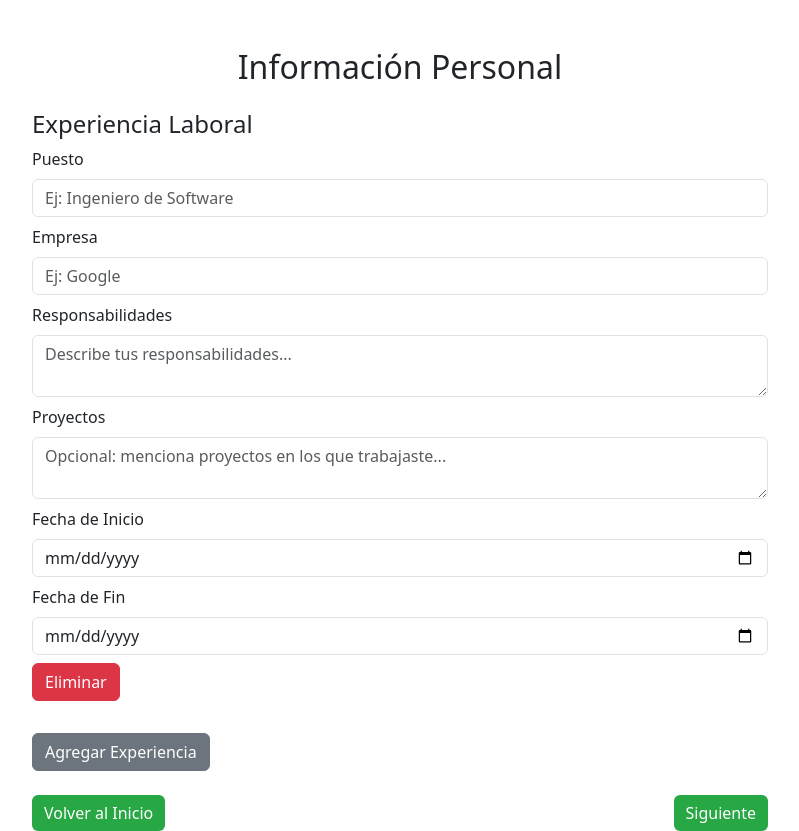
After one commit to gabriela611/Hojii-Scan, a Django app: page /cv/work_experience/7/ in a window 1280 px wide. The commit adds this page. Shown: the whole page, without its empty margins (240-1039 px from the left). Run offline with Django 5.2, Linux system fonts and the light colour scheme; data comes from the database, SQL or seed files in the repository; some libraries are stand-ins or nearby versions.

Commit message:
Creación de nuevo modelo Work Experience y creación de su página

```diff
--- a/cv_forms/admin.py
+++ b/cv_forms/admin.py
@@ -1,5 +1,6 @@
 from django.contrib import admin
-from .models import PersonalInfo, EducationInfo
+from .models import PersonalInfo, EducationInfo, WorkExperience
 
 admin.site.register(PersonalInfo)
 admin.site.register(EducationInfo)
+admin.site.register(WorkExperience)
--- a/cv_forms/models.py
+++ b/cv_forms/models.py
@@ -27,3 +27,16 @@ class EducationInfo(models.Model):
 
     def __str__(self):
         return f"{self.personal_info.nombre} - {self.get_tipo_display()} - {self.titulo}"
+    from django.db import models
+
+class WorkExperience(models.Model):
+    personal_info = models.ForeignKey(PersonalInfo, on_delete=models.CASCADE, related_name="work_experiences")
+    puesto = models.CharField(max_length=100)
+    empresa = models.CharField(max_length=100)
+    responsabilidades = models.TextField()
+    proyectos = models.TextField(blank=True, null=True)
+    fecha_inicio = models.DateField()
+    fecha_fin = models.DateField(null=True, blank=True)
+
+    def __str__(self):
+        return f"{self.personal_info.nombre} - {self.puesto} en {self.empresa}"
--- /dev/null
+++ b/cv_forms/templates/work_experience.html
@@ -0,0 +1,110 @@
+<!DOCTYPE html>
+<html lang="es">
+<head>
+    <meta charset="UTF-8">
+    <meta name="viewport" content="width=device-width, initial-scale=1.0">
+    <title>Información Personal</title>
+
+    <!-- Bootstrap CSS -->
+    <link href="https://cdn.jsdelivr.net/npm/bootstrap@5.3.0/dist/css/bootstrap.min.css" rel="stylesheet">
+
+    <style>
+        .btn-custom {
+            background-color: #28a745; /* Verde Bootstrap */
+            color: white;
+            border: none;
+        }
+        .btn-custom:hover {
+            background-color: #218838;
+        }
+    </style>
+</head>
+<body>
+    <div class="container mt-5">
+        <div class="row justify-content-center">
+            <div class="col-md-8">
+                <h2 class="text-center mb-4">Información Personal</h2>
+                <form method="post" id="personal-info-form">
+                    {% csrf_token %}
+                    {% load widget_tweaks %}
+
+                    <!-- Experiencia Laboral -->
+                    <h4 class="mt-4">Experiencia Laboral</h4>
+                    <div id="experiencia-container">
+                        <div class="experiencia-item mb-3">
+                            <label class="form-label">Puesto</label>
+                            <input type="text" name="puesto[]" class="form-control" placeholder="Ej: Ingeniero de Software" required>
+
+                            <label class="form-label mt-2">Empresa</label>
+                            <input type="text" name="empresa[]" class="form-control" placeholder="Ej: Google" required>
+
+                            <label class="form-label mt-2">Responsabilidades</label>
+                            <textarea name="responsabilidades[]" class="form-control" placeholder="Describe tus responsabilidades..." required></textarea>
+
+                            <label class="form-label mt-2">Proyectos</label>
+                            <textarea name="proyectos[]" class="form-control" placeholder="Opcional: menciona proyectos en los que trabajaste..."></textarea>
+
+                            <label class="form-label mt-2">Fecha de Inicio</label>
+                            <input type="date" name="fecha_inicio[]" class="form-control" required>
+
+                            <label class="form-label mt-2">Fecha de Fin</label>
+                            <input type="date" name="fecha_fin[]" class="form-control">
+
+                            <button type="button" class="btn btn-danger mt-2 remove-experience">Eliminar</button>
+                        </div>
+                    </div>
+
+                    <button type="button" class="btn btn-secondary mt-3" id="add-experience">Agregar Experiencia</button>
+
+                    <!-- Botones -->
+                    <div class="d-grid gap-2 d-md-flex justify-content-md-between mt-4">
+                        <a href="{% url 'home' %}" class="btn btn-custom">Volver al Inicio</a>
+                        <button type="submit" class="btn btn-custom">Siguiente</button>
+                    </div>
+                </form>
+            </div>
+        </div>
+    </div>
+
+    <!-- Bootstrap JS y dependencias -->
+    <script src="https://cdn.jsdelivr.net/npm/@popperjs/core@2.11.6/dist/umd/popper.min.js"></script>
+    <script src="https://cdn.jsdelivr.net/npm/bootstrap@5.3.0/dist/js/bootstrap.min.js"></script>
+
+    <!-- Script para añadir/eliminar experiencias laborales -->
+    <script>
+        document.getElementById('add-experience').addEventListener('click', function () {
+            let container = document.getElementById('experiencia-container');
+            let div = document.createElement('div');
+            div.classList.add('experiencia-item', 'mb-3');
+            div.innerHTML = `
+                <label class="form-label">Puesto</label>
+                <input type="text" name="puesto[]" class="form-control" placeholder="Ej: Ingeniero de Software" required>
+
+                <label class="form-label mt-2">Empresa</label>
+                <input type="text" name="empresa[]" class="form-control" placeholder="Ej: Google" required>
+
+                <label class="form-label mt-2">Responsabilidades</label>
+                <textarea name="responsabilidades[]" class="form-control" placeholder="Describe tus responsabilidades..." required></textarea>
+
+                <label class="form-label mt-2">Proyectos</label>
+                <textarea name="proyectos[]" class="form-control" placeholder="Opcional: menciona proyectos en los que trabajaste..."></textarea>
+
+                <label class="form-label mt-2">Fecha de Inicio</label>
+                <input type="date" name="fecha_inicio[]" class="form-control" required>
+
+                <label class="form-label mt-2">Fecha de Fin</label>
+                <input type="date" name="fecha_fin[]" class="form-control">
+
+                <button type="button" class="btn btn-danger mt-2 remove-experience">Eliminar</button>
+            `;
+            container.appendChild(div);
+        });
+
+        document.addEventListener('click', function (e) {
+            if (e.target.classList.contains('remove-experience')) {
+                e.target.parentElement.remove();
+            }
+        });
+    </script>
+</body>
+</html>
--- a/cv_forms/urls.py
+++ b/cv_forms/urls.py
@@ -1,7 +1,10 @@
 from django.urls import path
 from .views import personal_info_view, education_info_view
+from .views import work_experience_view
 
 urlpatterns = [
     path('cv/personal-info/', personal_info_view, name='personal_info'),
     path('cv/education-info/', education_info_view, name='education_info'),
+    path('work_experience/<int:personal_id>/', work_experience_view, name='work_experience'),
+
 ]
--- a/cv_forms/views.py
+++ b/cv_forms/views.py
@@ -1,6 +1,7 @@
 from django.shortcuts import render, redirect
-from .forms import PersonalInfoForm, EducationInfoForm
+from .forms import PersonalInfoForm, EducationInfoForm,WorkExperience
 from .models import PersonalInfo
+from .forms import WorkExperienceFormSet
 
 def personal_info_view(request):
     if request.method == 'POST':
@@ -22,13 +23,41 @@ def education_info_view(request):
     personal_info = PersonalInfo.objects.get(id=personal_info_id)
 
     if request.method == 'POST':
+        print("📩 Datos recibidos en POST:", request.POST)  # Verificar datos recibidos
         form = EducationInfoForm(request.POST)
+
         if form.is_valid():
             education_info = form.save(commit=False)
-            education_info.personal_info = personal_info  # Asignar relación
+            education_info.personal_info = personal_info
             education_info.save()
-            return redirect('next_page')  # Redirigir a la siguiente sección
+            print("✅ Redirigiendo a Work Experience")  # Depuración
+            return redirect('work_experience', personal_id=personal_info.id)
+
+        else:
+            print("❌ Error en el formulario:", form.errors.as_json())  # Ver errores detallados
+
     else:
         form = EducationInfoForm()
 
-    return render(request, 'education_info.html', {'form': form})
+    return render(request, 'education_info.html', {'form': form, 'personal_info': personal_info})
+
+
+
+
+def work_experience_view(request, personal_id):
+    personal_info = PersonalInfo.objects.get(id=personal_id)
+
+    if request.method == "POST":
+        formset = WorkExperienceFormSet(request.POST, queryset=WorkExperience.objects.filter(personal_info=personal_info))
+
+        if formset.is_valid():
+            instances = formset.save(commit=False)
+            for instance in instances:
+                instance.personal_info = personal_info  # Relacionar con la persona
+                instance.save()
+            return redirect('siguiente_pagina')  # Redirigir a la siguiente vista
+
+    else:
+        formset = WorkExperienceFormSet(queryset=WorkExperience.objects.filter(personal_info=personal_info))
+
+    return render(request, 'work_experience.html', {'formset': formset, 'personal_info': personal_info})
```
Also changed, not shown: cv_forms/forms.py (+15 -0 lines), cv_forms/templates/education_info.html (+40 -50 lines), cv_forms/migrations/0003_workexperience.py (added), db.sqlite3.
